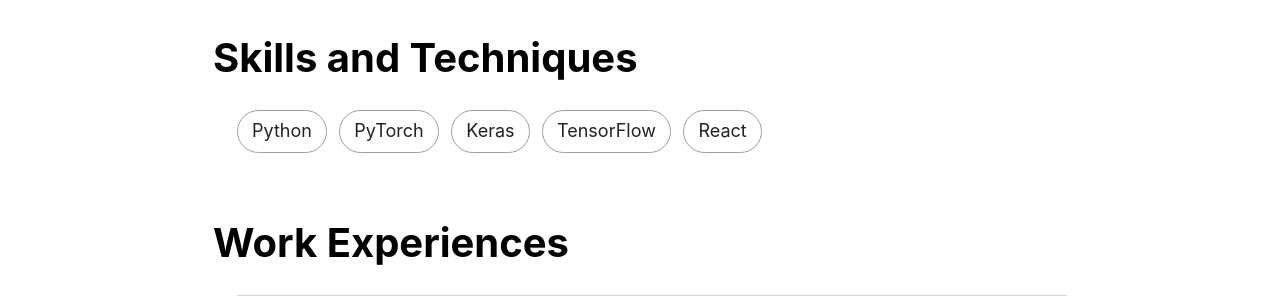
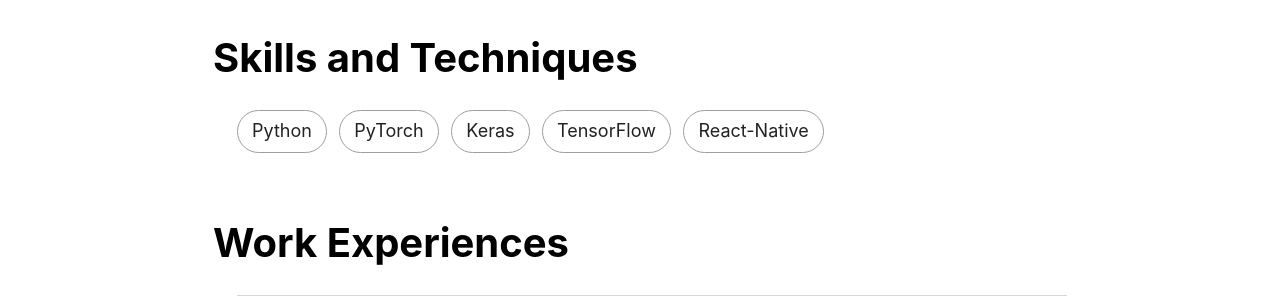
Before and after one commit to cheon-research/cheon-research.github.io, a Jekyll site: the page built from cv.html, in a window 1280 px wide. Shown: the part 1437-1737 px from the top of the page. Built offline with Jekyll 4.4.1, drawn with Linux system fonts in a browser that asks for light colours; nearby versions of some CDN libraries.

Commit message:
Update cv.html

```diff
--- a/cv.html
+++ b/cv.html
@@ -138,7 +138,7 @@ layout: article
         <li class="cell">PyTorch</li>
         <li class="cell">Keras</li>
         <li class="cell">TensorFlow</li>
-        <li class="cell">React</li>
+        <li class="cell">React-Native</li>
     </ul>
 </div>
 
```
